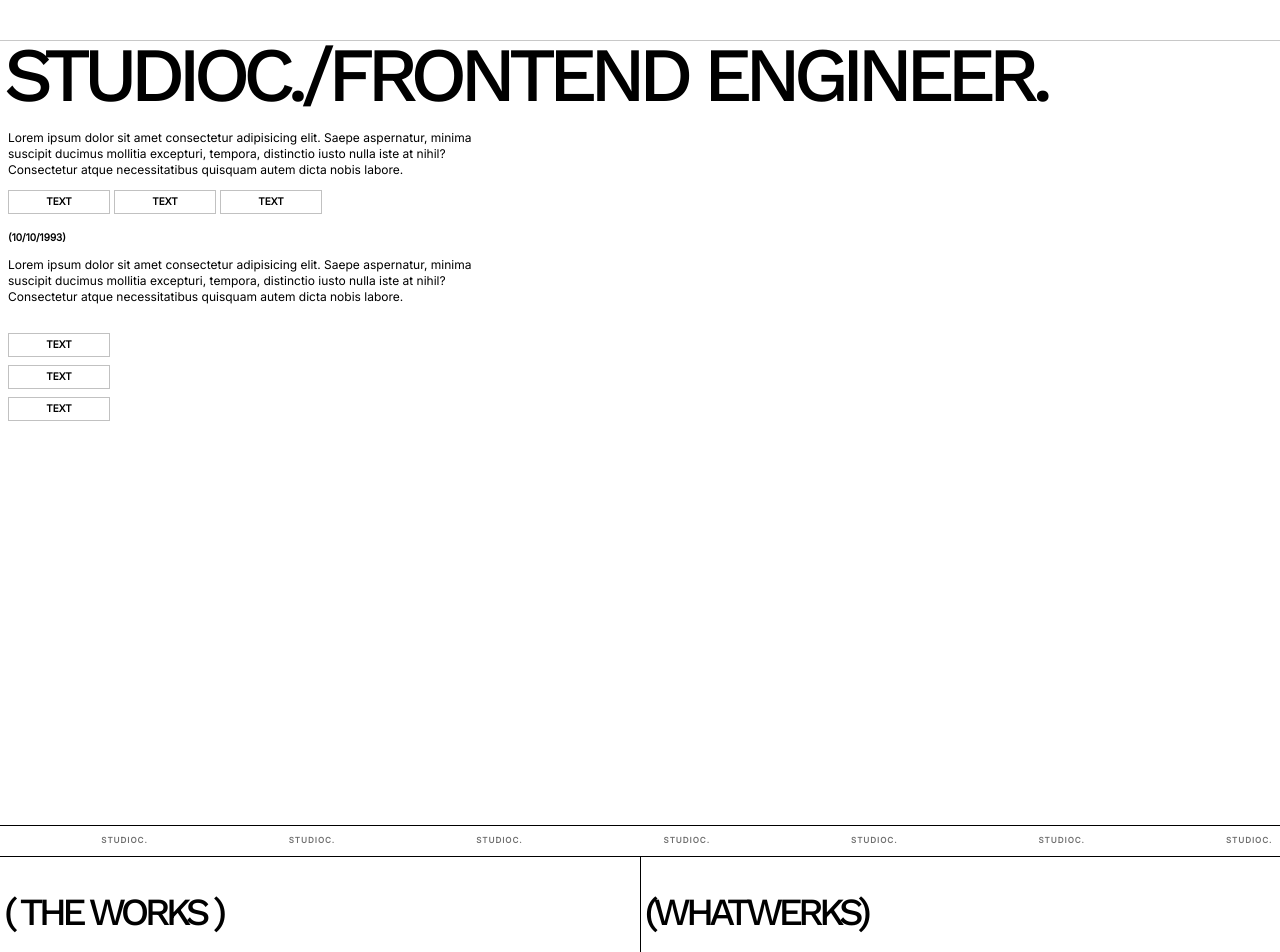
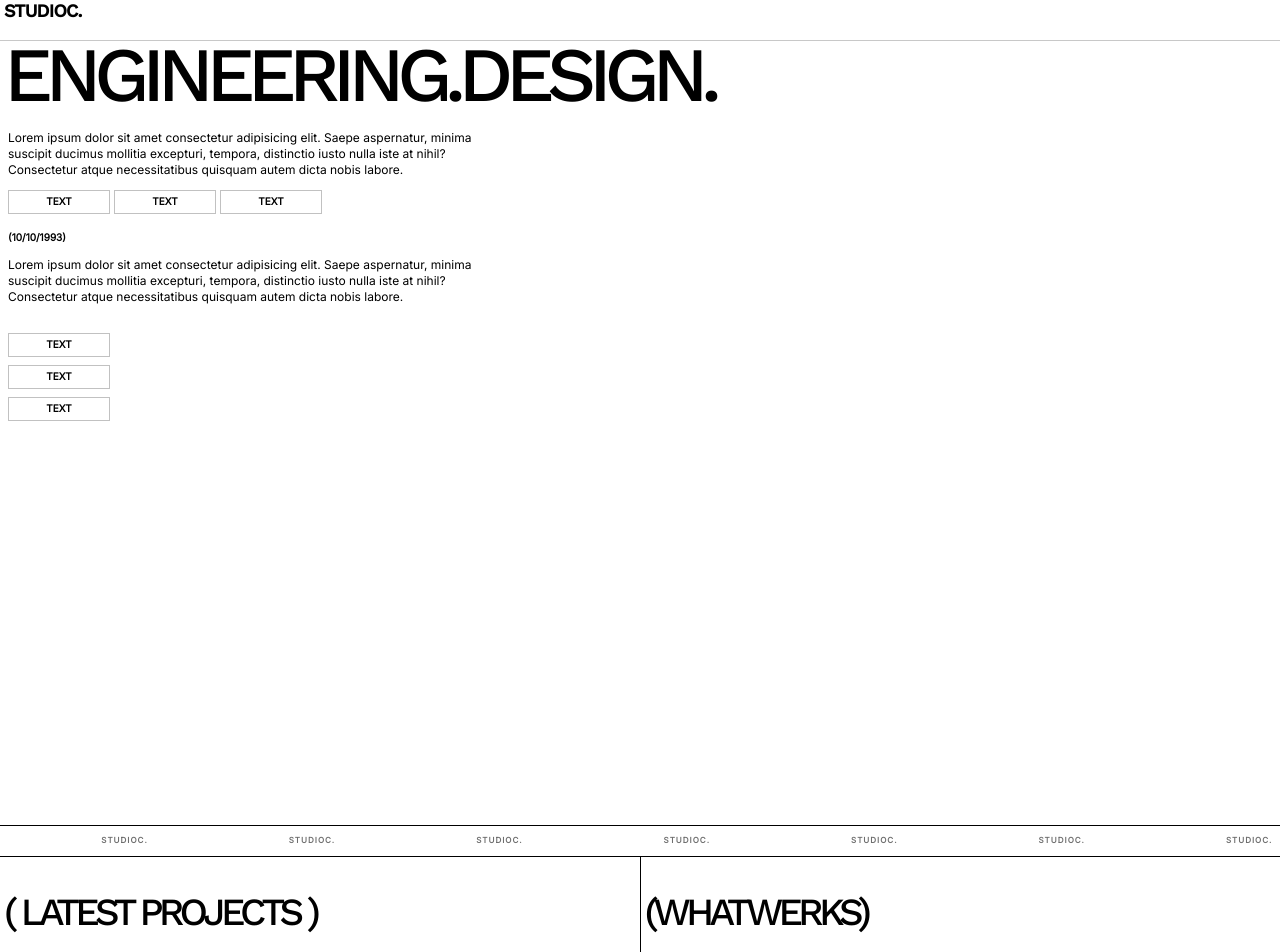
Before and after one commit to studiochin/studiocupdated, a plain HTML site: page index.html in a window 1280 px wide. Shown: the top 952 px of the page. Drawn offline with nearby package versions, Linux system fonts and the light colour scheme.

Commit message:
fix some stuff

```diff
--- a/index.html
+++ b/index.html
@@ -13,9 +13,10 @@
 <body>
     <div data-scroll>
         <header class="header">
+            <h2 style="font-size: 18px;letter-spacing: -.8px;font-weight: bold;">STUDIOC.</h2>
         </header>
         <section class="home home__hero">
-            <h1>STUDIOC./FRONTEND ENGINEER.</h1>
+            <h1>ENGINEERING.DESIGN.</h1>
 
             <div class="home__hero__text-card">
                 <p>Lorem ipsum dolor sit amet consectetur adipisicing elit. Saepe aspernatur, minima suscipit ducimus mollitia excepturi, tempora, distinctio iusto nulla iste at nihil? Consectetur atque necessitatibus quisquam autem dicta nobis labore.</p>
@@ -72,7 +73,7 @@
 
         <section class="showcase__section">
             <div class="showcase showcase--1">
-                <h2 class="showcase__title">( THE WORKS )</h2>
+                <h2 class="showcase__title">( LATEST PROJECTS )</h2>
                 <img style="margin-top: 40px;padding: 8px;" src="https://placehold.co/600x400" alt="">
             </div>
             <div class="showcase showcase--2">
--- a/main.css
+++ b/main.css
@@ -40,7 +40,7 @@ p,span,label,a {
 }
 
 .header {
-    height: 40px;
+    height: 36px;
     border-bottom: 1px solid #c8c8c8;
 }
 
```
